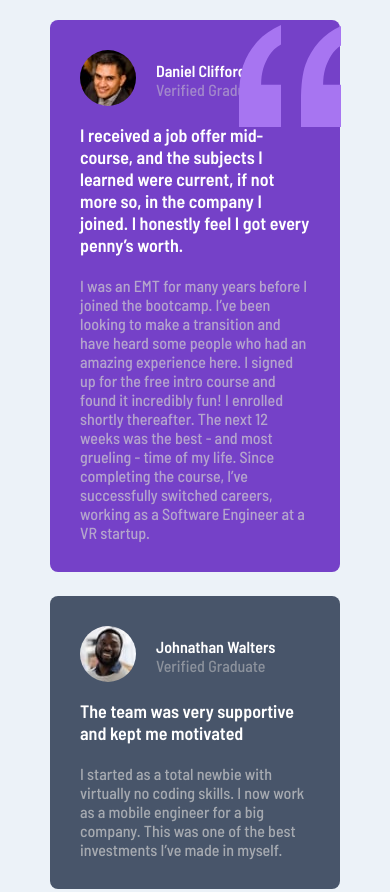
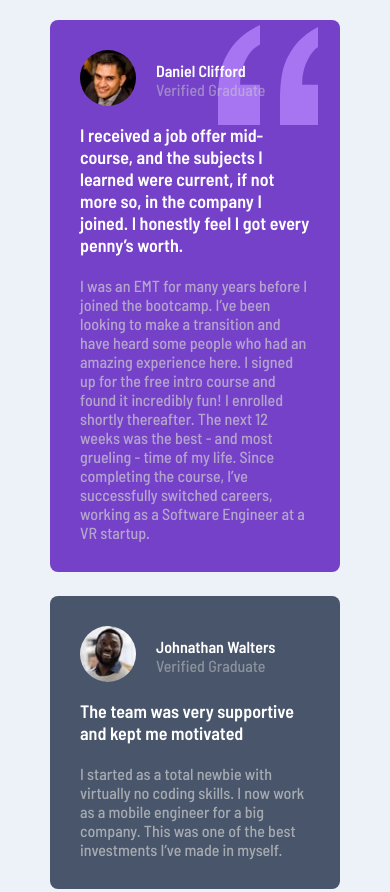
Before and after one commit to AleksandraRyan/Grid-Layout, a plain HTML site: page index.html in a window 390 px wide. Shown: the top 892 px of the page. Drawn offline with Linux system fonts and the light colour scheme.

Commit message:
made little more responsive

```diff
--- a/style.css
+++ b/style.css
@@ -22,16 +22,15 @@ body {
 }
 
 .container {
-  width: 80%;
+  width: 100%;
   padding: 10px 50px;
   font-family: var(--font-family);
   display: grid;
-  grid-template-columns: repeat(4, 1fr);
   grid-template-columns: repeat(auto-fit, minmax(200px, 1fr));
   grid-template-areas:
     'a a b c'
     ' d e e c';
-  grid-gap: 1.5rem;
+
   gap: 1.5rem;
 }
 
@@ -88,8 +87,8 @@ body {
   height: 102px;
   width: 102px;
   top: 5px;
-  left: 65%;
-  z-index: 1;
+  left: 75%;
+  /* z-index: ; */
 }
 
 .card.blue {
@@ -154,4 +153,21 @@ body {
   body {
     overflow-x: hidden;
   }
+
+  .card .user-info {
+    position: sticky;
+    z-index: 2;
+  }
 }
+
+@media (max-width: 500px) {
+  .card.violet:after {
+    content: '';
+    position: absolute;
+    background-image: url('/images/bg-pattern-quotation.svg');
+    height: 100px;
+    width: 100px;
+    top: 5px;
+    left: 58%;
+  }
+}
```
